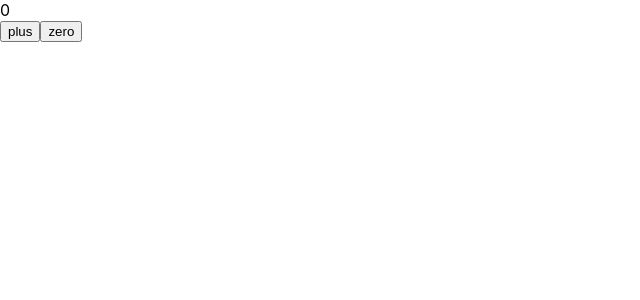
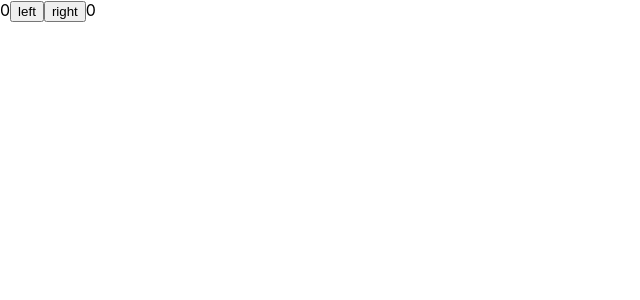
Before and after one commit to mikhita/part1b, a React (Create React App) app: page / in a window 1280 px wide. Shown: the top 300 px of the page, without its empty margins (0-640 px from the left). Built offline with nearby package versions, Linux system fonts and the light colour scheme.

Commit message:
I learn how to make the hardest destructing

```diff
--- a/src/App.js
+++ b/src/App.js
@@ -1,13 +1,33 @@
 import { useState } from "react";
 
 const App = () => {
-  const [counter, setCounter] = useState(0);
+  const [click, setClick] = useState({
+    left: 0,
+    right: 0,
+  });
+
+  const handleLeftClick = () => {
+    const newClick = {
+      left: click.left + 1,
+      right: click.right,
+    };
+    setClick(newClick);
+  };
+
+  const handleClickRight = () => {
+    const newClick = {
+      right: click.right + 1,
+      left: click.left,
+    };
+    setClick(newClick);
+  };
 
   return (
     <div>
-      <div>{counter}</div>
-      <button onClick={() => setCounter(counter + 1)}>plus</button>
-      <button onClick={() => setCounter(0)}>zero</button>
+      {click.left}
+      <button onClick={handleLeftClick}>left</button>
+      <button onClick={handleClickRight}>right</button>
+      {click.right}
     </div>
   );
 };
```
